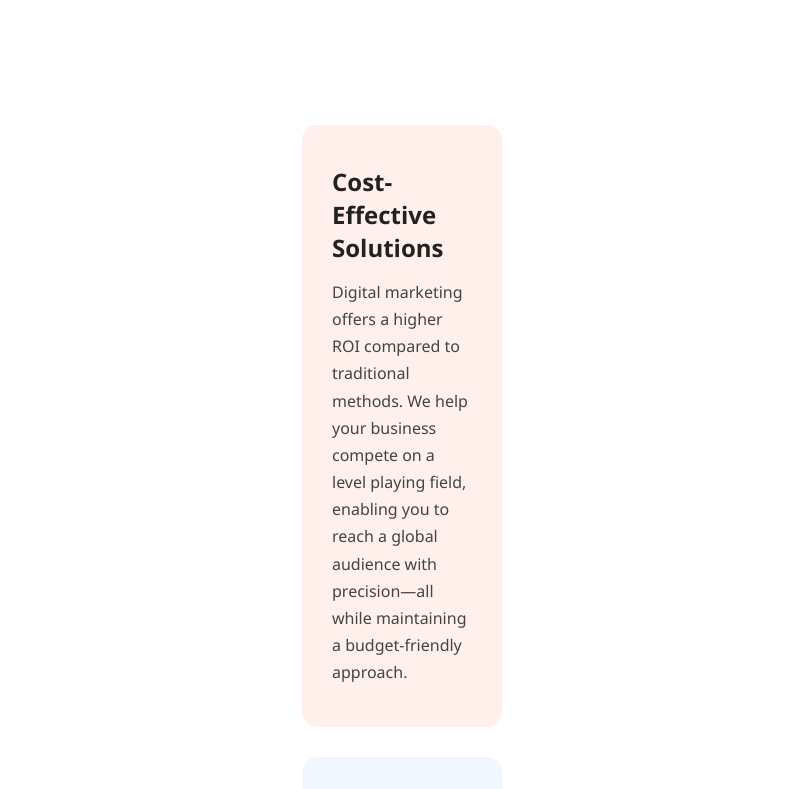
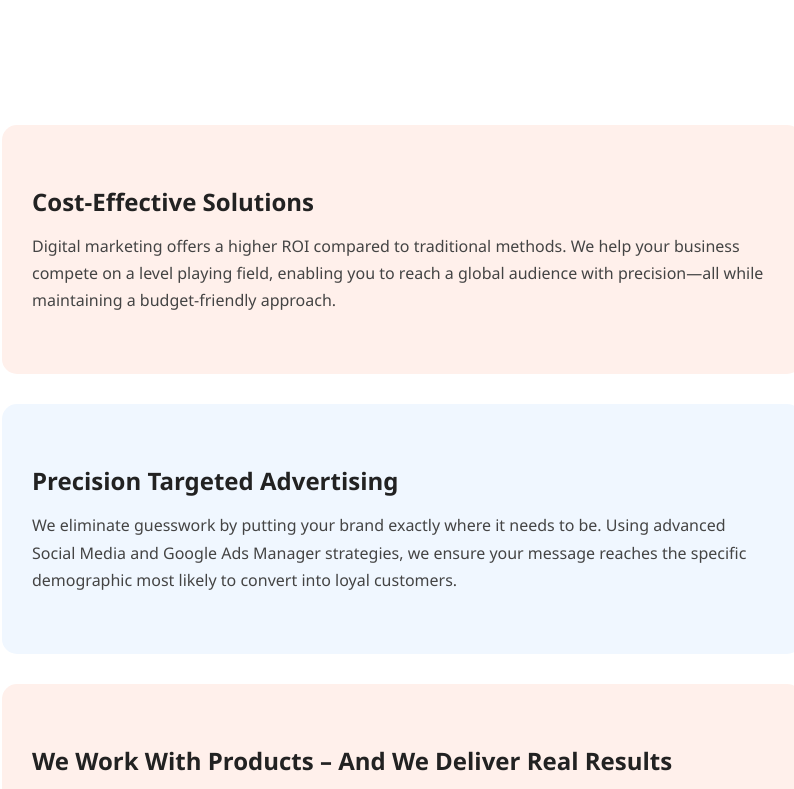
Before and after one commit to siyamagency1/siyam-agency, a plain HTML site: page index.html in a window 1280 px wide. Shown: the part 1590-2379 px from the top of the page, without its empty margins (238-1032 px from the left). Drawn offline with Linux system fonts and the light colour scheme.

Commit message:
Update style.css

```diff
--- a/style.css
+++ b/style.css
@@ -139,9 +139,9 @@ section { padding: 4rem 10%; }
 
 /* প্রতিটি কার্ডের জন্য কমন ডিজাইন (বক্স লুক দেওয়ার জন্য) */
 .feature-card {
-    width: 100%;
-    max-width: 200px;       /* কার্ড খুব বেশি চওড়া হবে না */
-    padding: 40px 30px;
+    width: 1500%;
+    max-width: 800px;       /* কার্ড খুব বেশি চওড়া হবে না */
+    padding: 60px 30px;
     border-radius: 15px;
     text-align: left;
     transition: transform 0.3s ease;
```
